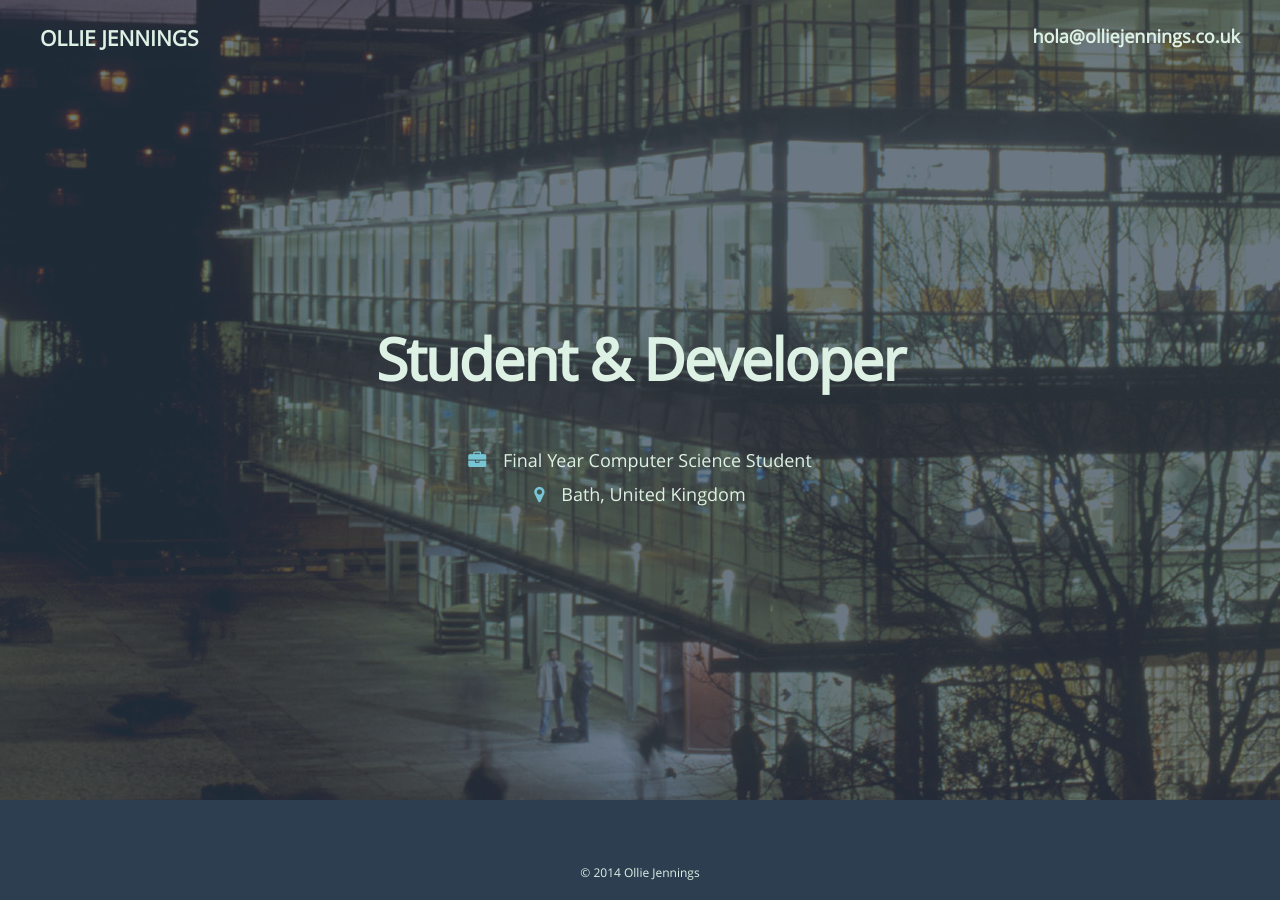
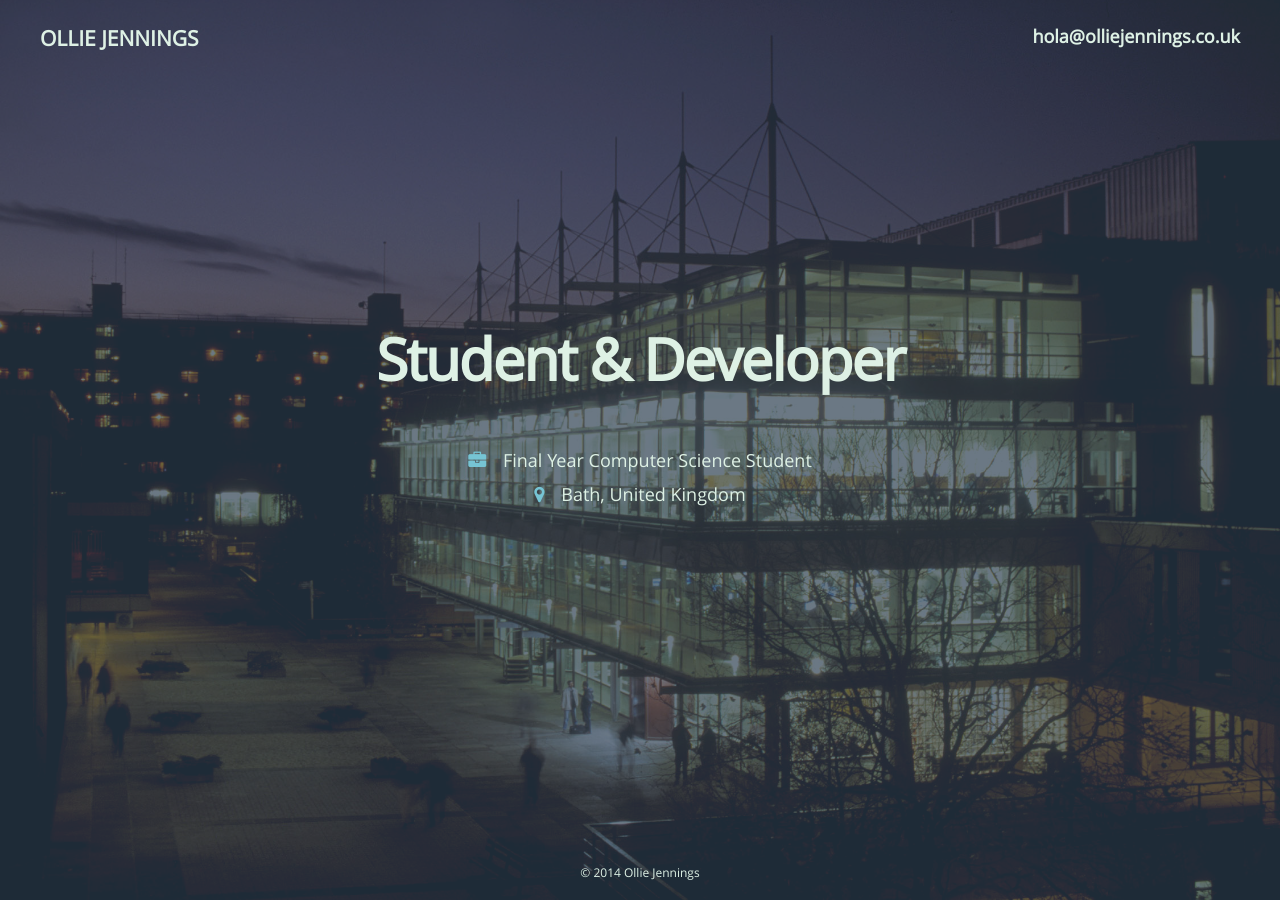
Before and after one commit to OllieJennings/OllieJennings.github.io, a Jekyll site: the page built from index.html, in a window 1280 px wide. Built offline with Jekyll 4.4.1, drawn with Linux system fonts in a browser that asks for light colours.

Commit message:
fixed background image sizing

```diff
--- a/assets/css/main.css
+++ b/assets/css/main.css
@@ -57,22 +57,26 @@ font-size: 100%; }
 
 
 .site-header {
+  position: absolute;
+  min-width: 100%;
+  min-height: 100%;
   background-color: #2c3e50;
   color: #DEF1E5;
-  text-align: left;
   font-family: 'Open Sans', sans-serif;
   font-weight: 700;
   font-size: 21px;
-  min-height: 800px;
-  width: 100%;
 }
 
 .sh-bg {
+  position: fixed;
   width: 100%;
-  min-height: 800px;
-  background: url("../img/bathuni.jpg")  no-repeat center top;
-  background-position: -450px -550px;
+  min-height: 100%;
+  background: url("../img/bathuni.jpg") no-repeat center center fixed;
   opacity: 0.3;
+  -webkit-background-size: cover;
+  -moz-background-size: cover;
+  -o-background-size: cover;
+  background-size: cover;
 }
 
 .sh-inner {
```
